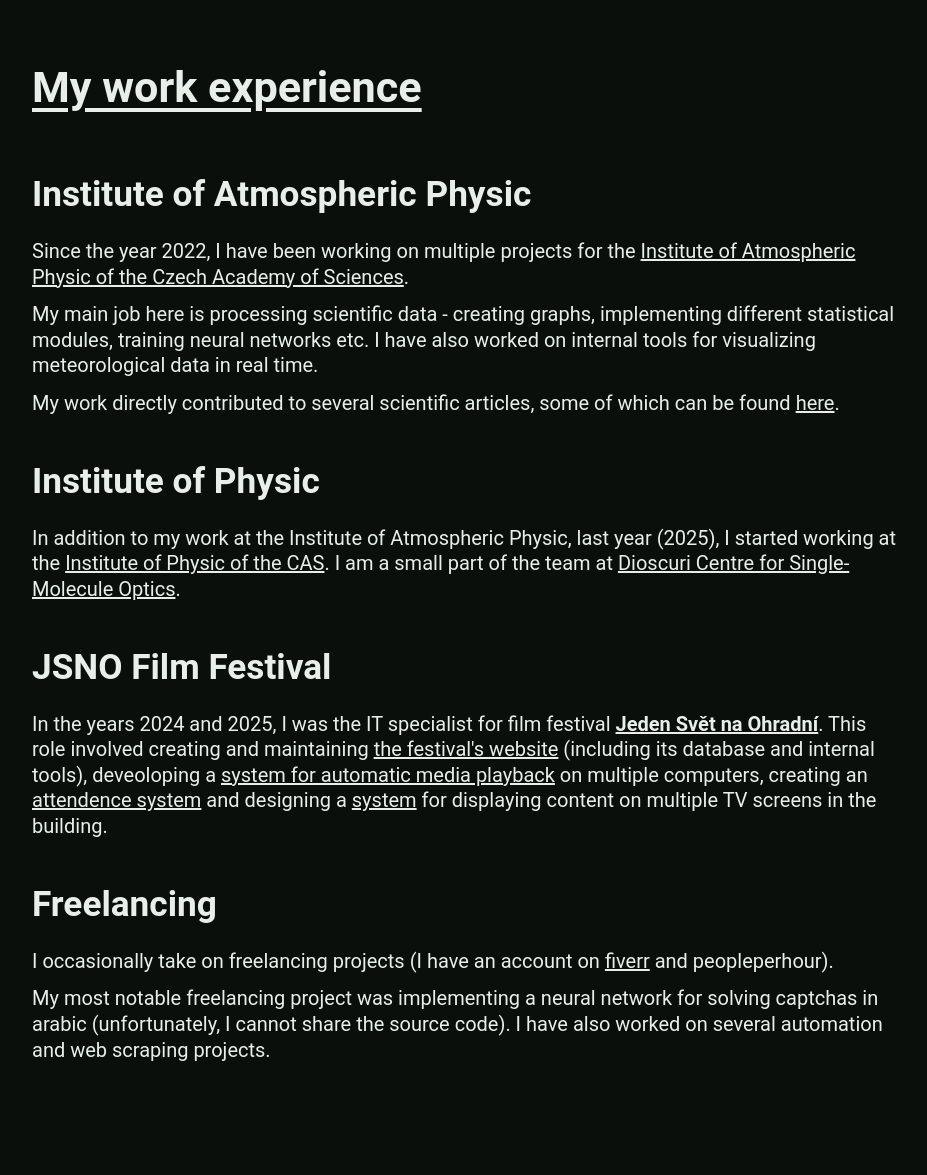
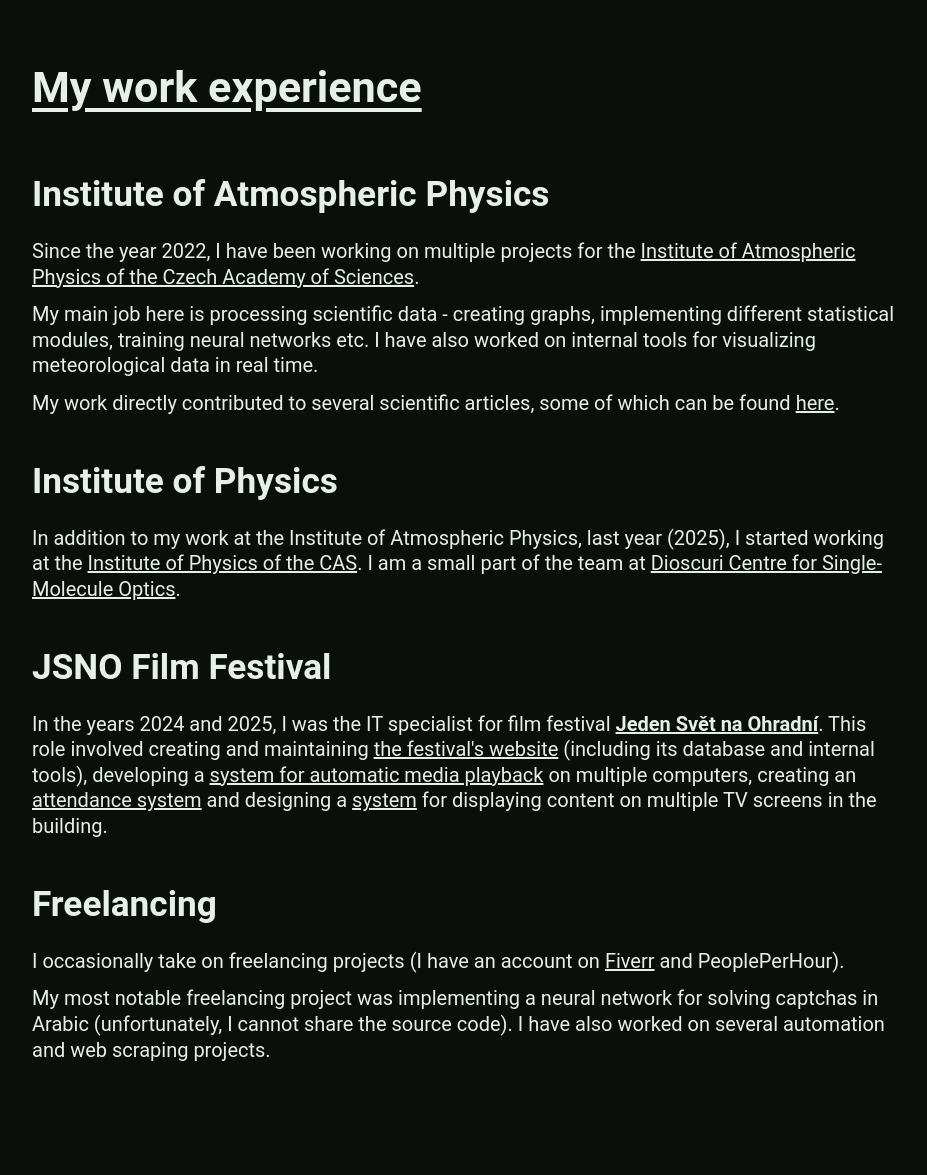
Before and after one commit to cenekp74/portfolio-website, a Flask app: page /work in a window 1280 px wide. Shown: the part 67-1242 px from the top of the page, without its empty margins (176-1103 px from the left). Run offline with Flask 3, Linux system fonts and the light colour scheme.

Commit message:
gramaticke chyby, update education

```diff
--- a/app/templates/index.html
+++ b/app/templates/index.html
@@ -18,8 +18,8 @@
     </div>
     <div class="col-right">
         <p>
-            I am a full stack <span class="tertiary">web developer</span> and <span class="tertiary">python developer</span>
-            based in <span class="tertiary">Prague, Czech Republic</span>. I have years of experience in web design, web app design and
+            I am a full stack <span class="tertiary">web developer</span> and <span class="tertiary">Python developer</span>
+            based in <span class="tertiary">Prague, Czech Republic</span>. I have years of experience in web design, web application design and
             python data processing.
         </p>
     </div>
--- a/app/templates/projects.html
+++ b/app/templates/projects.html
@@ -18,7 +18,7 @@
             <div class="project-details">
                 <div>
                     <h1>anki-share</h1>
-                    <div class="project-description">A website for sharing anki decks</div>
+                    <div class="project-description">A website for sharing Anki decks</div>
                 </div>
                 <div class="technologies">
                     <div><i class="fa-brands fa-python fa-fw"></i><span>Python</span></div>
--- a/app/templates/projects/notesdb.html
+++ b/app/templates/projects/notesdb.html
@@ -13,7 +13,7 @@
                 <h1>NotesDB</h1>
                 <i class="fa-solid fa-arrow-up-right-from-square"></i>
             </a>
-            <div class="project-description">A website for sharing study materials (czech)</div>
+            <div class="project-description">A website for sharing study materials (Czech)</div>
         </div>
         <div class="technologies">
             <div><i class="fa-brands fa-python fa-fw"></i><span>Python</span></div>
@@ -39,7 +39,7 @@
         <h1>Key features</h1>
         <ul>
             <li><b>advanced search features</b> - filters, sorting etc.</li>
-            <li><b>user system</b> - with login, profile pictures, password reseting, ...</li>
+            <li><b>user system</b> - with login, profile pictures, password resetting, ...</li>
             <li><b>email system</b> - automatic sending of emails from @notesdb.cz</li>
             <li><b>view counter</b></li>
             <li><b>light/dark theme</b></li>
--- a/app/templates/projects/rust-labeler.html
+++ b/app/templates/projects/rust-labeler.html
@@ -28,7 +28,7 @@
     <div>
         <h1>About this project</h1>
         <p>
-            Rust-labeler is a simple app made with <a href="https://tauri.app/">tauri</a> in rust. It provides a simple way to label images with a category.
+            Rust-labeler is a simple app made with <a href="https://tauri.app/">Tauri</a> in Rust. It provides a simple way to label images with a category.
             It features keyboard shortcuts for quick workflow.
         </p>
         <h1>Key features</h1>
@@ -42,7 +42,7 @@
             I am using this app frequently myself, therefore I will keep maintaining it and adding new features. If you have any
             feature request, feel free to contact me via email.
         </p>
-        <h1>Screeshots</h1>
+        <h1>Screenshots</h1>
         <img class="project-image" src="{{ url_for('static', filename='img/projects/rust-labeler/rust-labeler.png') }}">
         <img class="project-image" src="{{ url_for('static', filename='img/projects/rust-labeler/edit-categories.png') }}">
     </div>
--- a/app/templates/work.html
+++ b/app/templates/work.html
@@ -10,9 +10,9 @@
 <div class="work-experience">
     <h1 class="page-heading">My work experience</h1>
     <div>
-        <h1>Institute of Atmospheric Physic</h1>
+        <h1>Institute of Atmospheric Physics</h1>
         <p>
-            Since the year 2022, I have been working on multiple projects for the <a href="https://ufa.cas.cz" target="_blank">Institute of Atmospheric Physic of the Czech Academy of Sciences</a>.
+            Since the year 2022, I have been working on multiple projects for the <a href="https://ufa.cas.cz" target="_blank">Institute of Atmospheric Physics of the Czech Academy of Sciences</a>.
         </p>
         <p>
             My main job here is processing scientific data - creating graphs, implementing different statistical modules, training neural networks etc. I have also worked on internal
@@ -23,10 +23,10 @@
         </p>
     </div>
     <div>
-        <h1>Institute of Physic</h1>
+        <h1>Institute of Physics</h1>
         <p>
-            In addition to my work at the Institute of Atmospheric Physic, last year (2025), I started working
-            at the <a href="https://www.fzu.cz/en/home" target="_blank">Institute of Physic of the CAS</a>. I am a small part of the team at
+            In addition to my work at the Institute of Atmospheric Physics, last year (2025), I started working
+            at the <a href="https://www.fzu.cz/en/home" target="_blank">Institute of Physics of the CAS</a>. I am a small part of the team at
             <a href="https://dioscuri-one.com/" target="_blank">Dioscuri Centre for Single-Molecule Optics</a>.
         </p>
     </div>
@@ -35,18 +35,18 @@
         <p>
             In the years 2024 and 2025, I was the IT specialist for film festival <a href="jsno.cz"><b>Jeden Svět na Ohradní</b></a>. This role involved creating and
             maintaining <a href="https://github.com/cenekp74/festival" target="_blank">the festival's website</a> (including its database and internal tools),
-            deveoloping a <a href="https://github.com/cenekp74/festival-filmy-server" target="_blank">system for automatic media playback</a> on multiple computers,
-            creating an <a href="https://github.com/cenekp74/festival-prichodovy-system" target="_blank">attendence system</a> and designing
+            developing a <a href="https://github.com/cenekp74/festival-filmy-server" target="_blank">system for automatic media playback</a> on multiple computers,
+            creating an <a href="https://github.com/cenekp74/festival-prichodovy-system" target="_blank">attendance system</a> and designing
             a <a href="https://github.com/cenekp74/festival-obrazovky">system</a> for displaying content on multiple TV screens in the building.
         </p>
     </div>
     <div>
         <h1>Freelancing</h1>
         <p>
-            I occasionally take on freelancing projects (I have an account on <a href="https://www.fiverr.com/users/cenekp">fiverr</a> and peopleperhour).
+            I occasionally take on freelancing projects (I have an account on <a href="https://www.fiverr.com/users/cenekp">Fiverr</a> and PeoplePerHour).
         </p>
         <p>
-            My most notable freelancing project was implementing a neural network for solving captchas in arabic (unfortunately, I cannot share the source code).
+            My most notable freelancing project was implementing a neural network for solving captchas in Arabic (unfortunately, I cannot share the source code).
             I have also worked on several automation and web scraping projects.
         </p>
     </div>
```
Also changed, not shown: app/templates/about.html (+4 -6 lines), app/templates/projects/anki-share.html (+10 -10 lines), app/templates/projects/selfhosted.html (+4 -4 lines).
